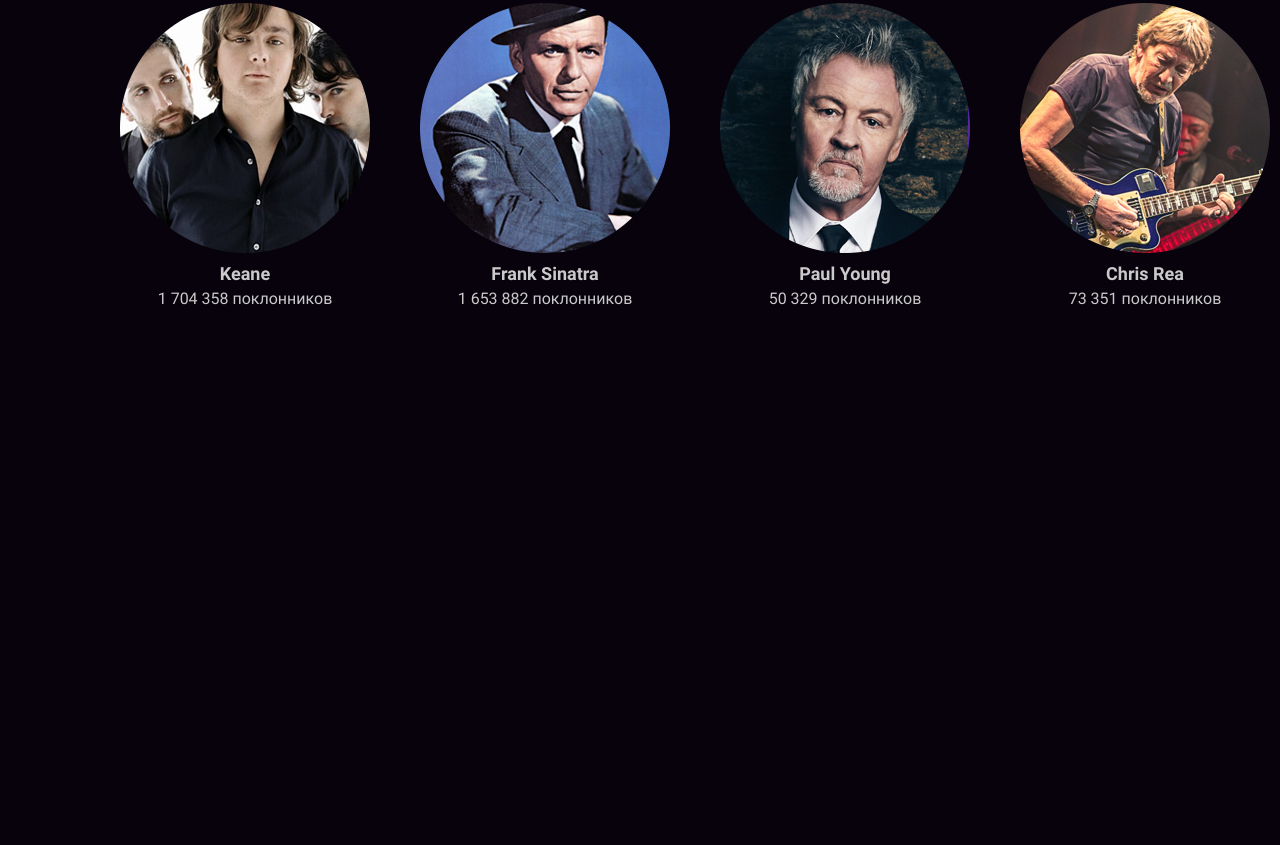
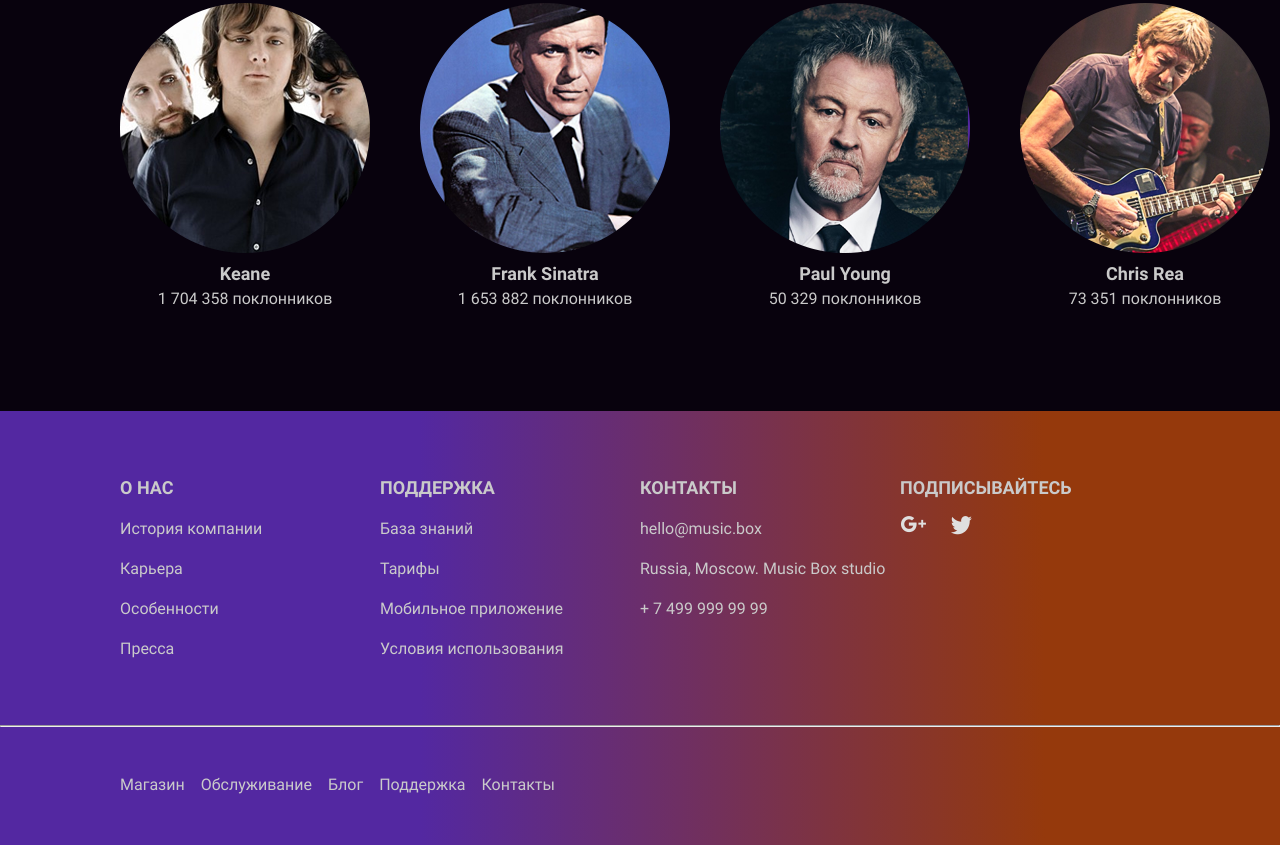
Before and after one commit to Anreall2000/layout-designer-project-56, a website: page src/artist.html in a window 1280 px wide. Shown: the part 2501-3346 px from the top of the page. Before the commit the page ends 2812 px from the top, so only its background shows below. Drawn offline with Linux system fonts and the light colour scheme.

Commit message:
add footer

```diff
--- a/src/artist.html
+++ b/src/artist.html
@@ -214,4 +214,41 @@
       </div>
     </div>
   </section>
+  <footer class="bg-gradient">
+    <div class="about">
+      <h2>О нас</h2>
+      <p>История компании</p>
+      <p>Карьера</p>
+      <p>Особенности</p>
+      <p>Пресса</p>
+    </div>
+    <div class="support">
+      <h2>Поддержка</h2>
+      <p>База знаний</p>
+      <p>Тарифы</p>
+      <p>Мобильное приложение</p>
+      <p>Условия использования</p>
+    </div>
+    <div class="contacts">
+      <h2>Контакты</h2>
+      <p>hello@music.box</p>
+      <p>Russia, Moscow. Music Box studio</p>
+      <p>+ 7 499 999 99 99</p>
+    </div>
+    <div class="subscribe">
+      <h2>Подписывайтесь</h2>
+      <div class="socials">
+        <a class="gmail"></a>
+        <a class="twitter"></a>
+      </div>
+    </div>
+    <div class="footer">
+      <hr/>
+      <p>Магазин</p>
+      <p>Обслуживание</p>
+      <p>Блог</p>
+      <p>Поддержка</p>
+      <p>Контакты</p>
+    </div>
+  </footer>
 </body>
--- a/src/scss/app.scss
+++ b/src/scss/app.scss
@@ -839,6 +839,7 @@
   padding-top: 100px;
   padding-left: 20px;
   padding-right: 20px;
+  padding-bottom: 100px;
 
   @media screen and (min-width: 1200px) {
     padding-left: 120px;
```
Also changed, not shown: src/css/styles.css, 1 other file.
